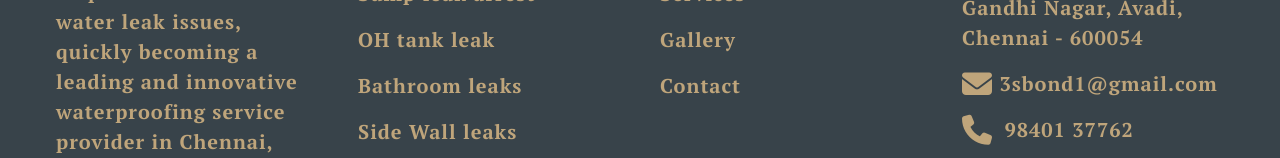
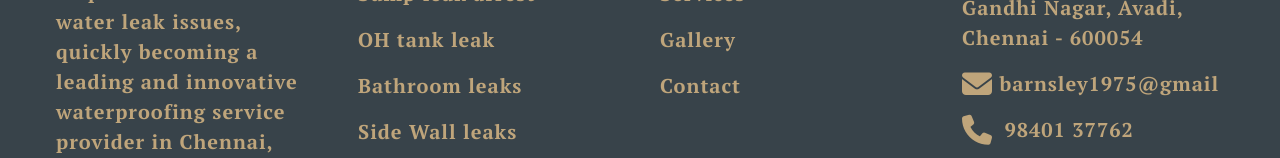
Before and after one commit to YOGESHnick/3s_water_proofing_solutions, a React (Create React App) app: page /contact in a window 1280 px wide. Shown: the part 1595-1753 px from the top of the page. Built offline with nearby package versions, Linux system fonts and the light colour scheme; a web font is replaced by a local one.

Commit message:
alter email

```diff
--- a/src/components/Footer.js
+++ b/src/components/Footer.js
@@ -263,7 +263,7 @@ const Footer = () => {
                   >
                     <a className="mail1" href="mailto:barnsley1975@gmail.com">
                       <i class="fa-solid fa-envelope fa-xl"></i>{" "}
-                      3sbond1@gmail.com
+                      barnsley1975@gmail
                     </a>
                   </Typography>
                   <Typography
```
